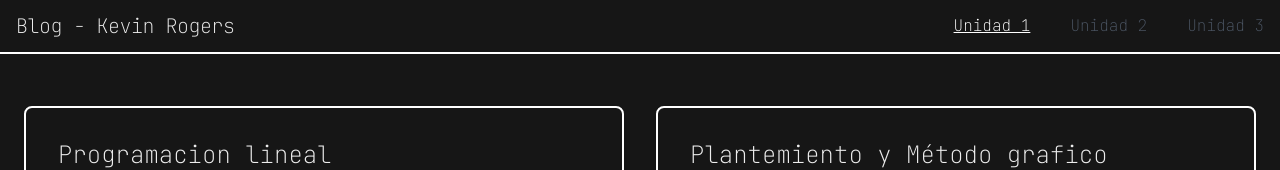
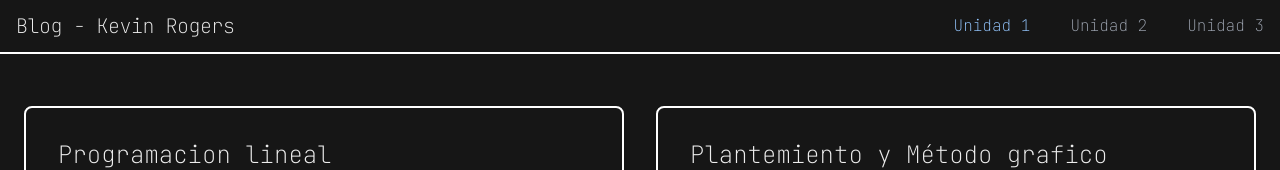
Before and after one commit to KORC-hub/portafolio_io, a Next.js app: page /unit1 in a window 1280 px wide. Shown: the top 170 px of the page. Built offline with nearby package versions, Linux system fonts and the light colour scheme.

Commit message:
changed colors on the nav and topicCards

```diff
--- a/src/app/layout.tsx
+++ b/src/app/layout.tsx
@@ -38,7 +38,7 @@ export default function RootLayout({
                             return (
                                 <Link
                                     className={`"font-medium ${
-                                        isActive ? "text-white underline" : "text-gray-600"
+                                        isActive ? "highlight" : "text-gray-400"
                                     } hover:text-white transition duration-150 ease-in-out" `}
                                     href={link.href}
                                     key={link.name}
--- a/src/components/TopicCard.tsx
+++ b/src/components/TopicCard.tsx
@@ -18,7 +18,7 @@ export default function TopicCard({ title, explain, link }: Props) {
                 </div>
                 <div>
                     <Link
-                        className="mt-1 inline-flex items-center border-transparent underline hover:text-blue-500"
+                        className="mt-1 inline-flex items-center border-transparent underline hover:text-blue-300"
                         href={link}
                     >
                         Read More {">"}
```
